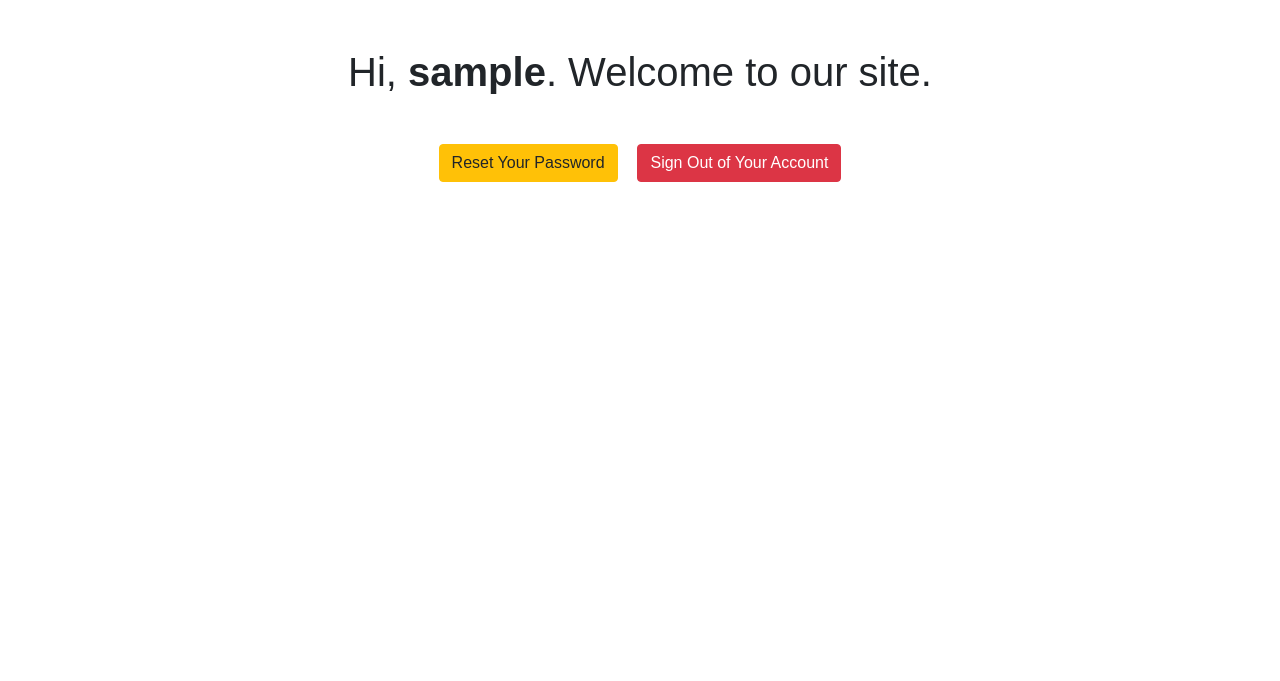
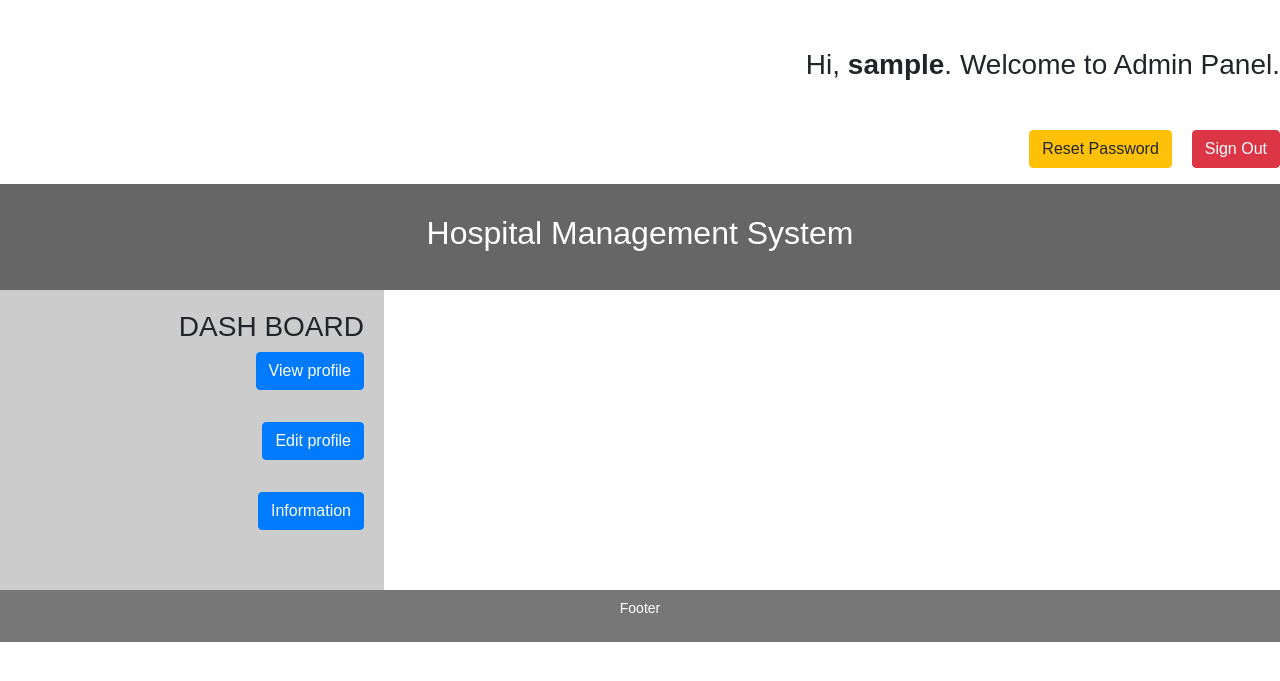
Before and after one commit to mahdis4092/WebtechFirst, a PHP site: page /welcome.php in a window 1280 px wide. Shown: the top 681 px of the page. Run offline with PHP 8.4, Linux system fonts and the light colour scheme; the visitor is signed in with stand-in values (Sample User, id 1).

Commit message:
Update welcome.php

```diff
--- a/Admin[project]/welcome.php
+++ b/Admin[project]/welcome.php
@@ -16,14 +16,112 @@ if(!isset($_SESSION["loggedin"]) || $_SESSION["loggedin"] !== true){
     <title>Welcome</title>
     <link rel="stylesheet" href="https://stackpath.bootstrapcdn.com/bootstrap/4.5.2/css/bootstrap.min.css">
     <style>
-        body{ font: 14px sans-serif; text-align: center; }
+        body{ font: 14px sans-serif; text-align: right; }
     </style>
 </head>
 <body>
-    <h1 class="my-5">Hi, <b><?php echo htmlspecialchars($_SESSION["username"]); ?></b>. Welcome to our site.</h1>
+    <h3 class="my-5">Hi, <b><?php echo htmlspecialchars($_SESSION["username"]); ?></b>. Welcome to Admin Panel.</h1>
     <p>
-        <a href="reset-password.php" class="btn btn-warning">Reset Your Password</a>
-        <a href="logout.php" class="btn btn-danger ml-3">Sign Out of Your Account</a>
+        <a href="reset-password.php"class="btn btn-warning">Reset Password</a>
+        <a href="logout.php" class="btn btn-danger ml-3">Sign Out</a>
     </p>
 </body>
 </html>
+<!DOCTYPE html>
+<html lang="en">
+<head>
+<title>CSS Template</title>
+<meta charset="utf-8">
+<meta name="viewport" content="width=device-width, initial-scale=1">
+<style>
+* {
+  box-sizing: border-box;
+}
+
+body {
+  font-family: Arial, Helvetica, sans-serif;
+}
+
+/* Style the header */
+header {
+  background-color: #666;
+  padding: 30px;
+  text-align: center;
+  font-size: 35px;
+  color: white;
+}
+
+/* Create two columns/boxes that floats next to each other */
+nav {
+  float: left;
+  width: 30%;
+  height: 300px; /* only for demonstration, should be removed */
+  background: #ccc;
+  padding: 20px;
+}
+
+/* Style the list inside the menu */
+nav ul {
+  list-style-type: none;
+  padding: 0;
+}
+
+article {
+  float: left;
+  padding: 20px;
+  width: 70%;
+  background-color: #f1f1f1;
+  height: 300px; /* only for demonstration, should be removed */
+}
+
+/* Clear floats after the columns */
+section::after {
+  content: "";
+  display: table;
+  clear: both;
+}
+
+/* Style the footer */
+footer {
+  background-color: #777;
+  padding: 10px;
+  text-align: center;
+  color: white;
+}
+
+/* Responsive layout - makes the two columns/boxes stack on top of each other instead of next to each other, on small screens */
+@media (max-width: 600px) {
+  nav, article {
+    width: 100%;
+    height: auto;
+  }
+}
+</style>
+</head>
+<body>
+
+<header>
+
+  <h2>Hospital Management System</h2>
+</header>
+
+<section>
+  <nav>
+    <h3>DASH BOARD</h3>
+    <ul>
+      <li><a href="viewprofile.php"class="btn btn-primary">View profile</a></li>
+      <br></br>
+      <li><a href="editprofile.php"class="btn btn-primary">Edit profile</a></li>
+      <br></br>
+      <li><a href="information.php"class="btn btn-primary">Information</a></li>
+    </ul>
+  </nav>
+
+</section>
+
+<footer>
+  <p>Footer</p>
+</footer>
+
+</body>
+</html>
```
